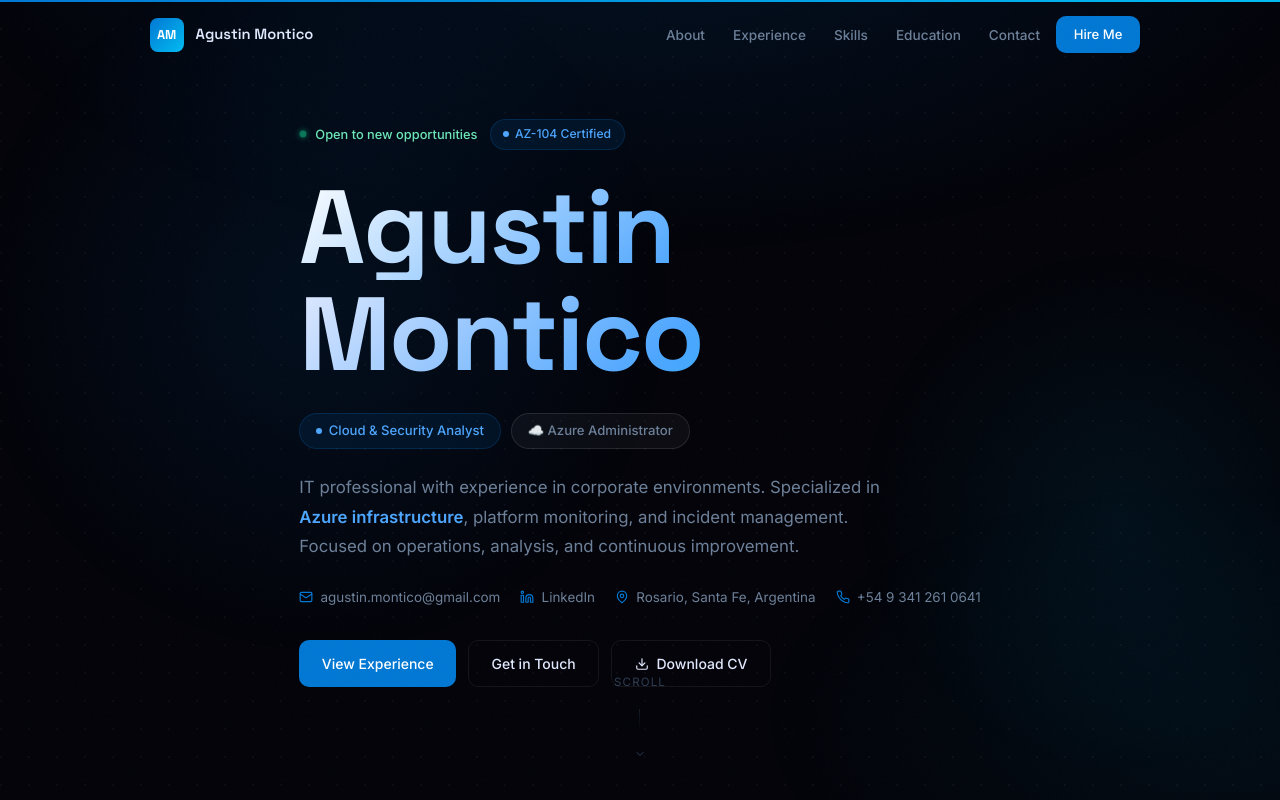
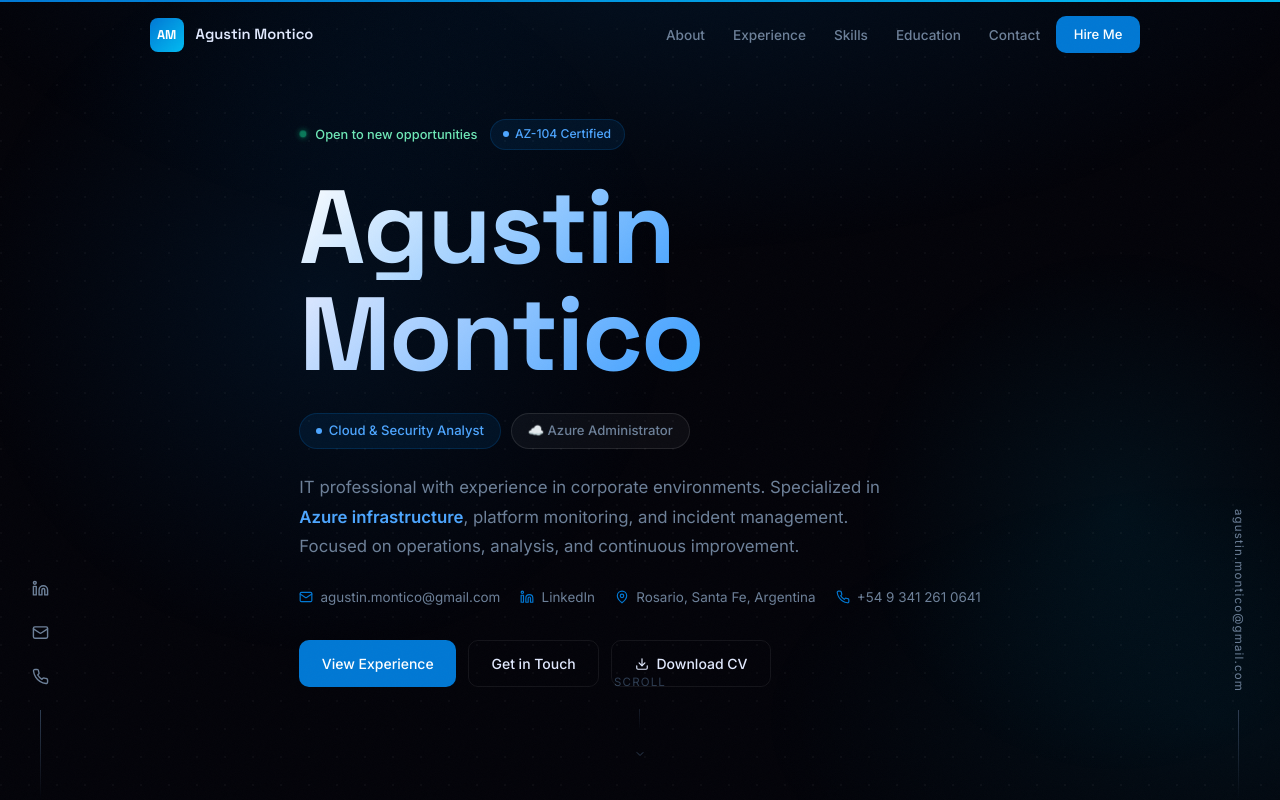
Before and after one commit to monticoagustin/CV-Agustin-Montico, a React (Vite) app: page / in a window 1280 px wide. Shown: the top 800 px of the page. Built offline with nearby package versions, Linux system fonts and the light colour scheme.

Commit message:
Add sidebars - social icons left, email right

```diff
--- a/src/App.jsx
+++ b/src/App.jsx
@@ -12,6 +12,7 @@ import ScrollProgress from './components/ScrollProgress'
 import CursorGlow from './components/CursorGlow'
 import Loader from './components/Loader'
 import BackToTop from './components/BackToTop'
+import SideBars from './components/SideBars'
 
 export default function App() {
   const [loading, setLoading] = useState(true)
@@ -63,6 +64,7 @@ export default function App() {
             </div>
           </footer>
           <BackToTop />
+          <SideBars />
         </motion.div>
       )}
     </>
--- /dev/null
+++ b/src/components/SideBars.jsx
@@ -0,0 +1,108 @@
+import { motion } from 'framer-motion'
+import { Linkedin, Mail, Phone } from 'lucide-react'
+import { personal } from '../data'
+
+const sideVariant = {
+  hidden: { opacity: 0 },
+  visible: { opacity: 1, transition: { delay: 1, duration: 0.8 } },
+}
+
+export default function SideBars() {
+  return (
+    <>
+      {/* LEFT — social icons */}
+      <motion.div
+        variants={sideVariant}
+        initial="hidden"
+        animate="visible"
+        className="sidebars-hide"
+        style={{
+          position: 'fixed',
+          bottom: 0,
+          left: '2rem',
+          display: 'flex',
+          flexDirection: 'column',
+          alignItems: 'center',
+          gap: '1.1rem',
+          zIndex: 40,
+        }}
+      >
+        <motion.a
+          href={personal.linkedinUrl}
+          target="_blank"
+          rel="noreferrer"
+          aria-label="LinkedIn"
+          whileHover={{ y: -4, color: 'var(--azure-light)' }}
+          style={{ color: 'var(--text-2)', transition: 'color 0.2s ease' }}
+        >
+          <Linkedin size={17} />
+        </motion.a>
+
+        <motion.a
+          href={`mailto:${personal.email}`}
+          aria-label="Email"
+          whileHover={{ y: -4, color: 'var(--azure-light)' }}
+          style={{ color: 'var(--text-2)', transition: 'color 0.2s ease' }}
+        >
+          <Mail size={17} />
+        </motion.a>
+
+        <motion.a
+          href={`tel:${personal.phone.replace(/\s/g, '')}`}
+          aria-label="Phone"
+          whileHover={{ y: -4, color: 'var(--azure-light)' }}
+          style={{ color: 'var(--text-2)', transition: 'color 0.2s ease' }}
+        >
+          <Phone size={17} />
+        </motion.a>
+
+        {/* Vertical line */}
+        <div style={{
+          width: '1px',
+          height: '90px',
+          background: 'linear-gradient(to bottom, var(--text-3), transparent)',
+        }} />
+      </motion.div>
+
+      {/* RIGHT — email vertical */}
+      <motion.div
+        variants={sideVariant}
+        initial="hidden"
+        animate="visible"
+        className="sidebars-hide"
+        style={{
+          position: 'fixed',
+          bottom: 0,
+          right: '2rem',
+          display: 'flex',
+          flexDirection: 'column',
+          alignItems: 'center',
+          gap: '1.1rem',
+          zIndex: 40,
+        }}
+      >
+        <motion.a
+          href={`mailto:${personal.email}`}
+          whileHover={{ color: 'var(--azure-light)' }}
+          style={{
+            writingMode: 'vertical-rl',
+            fontSize: '0.72rem',
+            letterSpacing: '0.1em',
+            color: 'var(--text-2)',
+            fontFamily: 'var(--font-sans)',
+            transition: 'color 0.2s ease',
+          }}
+        >
+          {personal.email}
+        </motion.a>
+
+        {/* Vertical line */}
+        <div style={{
+          width: '1px',
+          height: '90px',
+          background: 'linear-gradient(to bottom, var(--text-3), transparent)',
+        }} />
+      </motion.div>
+    </>
+  )
+}
--- a/src/index.css
+++ b/src/index.css
@@ -1175,3 +1175,10 @@ footer span {
   border-color: var(--azure-20);
   color: var(--azure-light);
 }
+
+/* ===== SIDEBARS — hide on small screens ===== */
+@media (max-width: 1100px) {
+  .sidebars-hide {
+    display: none;
+  }
+}
```
